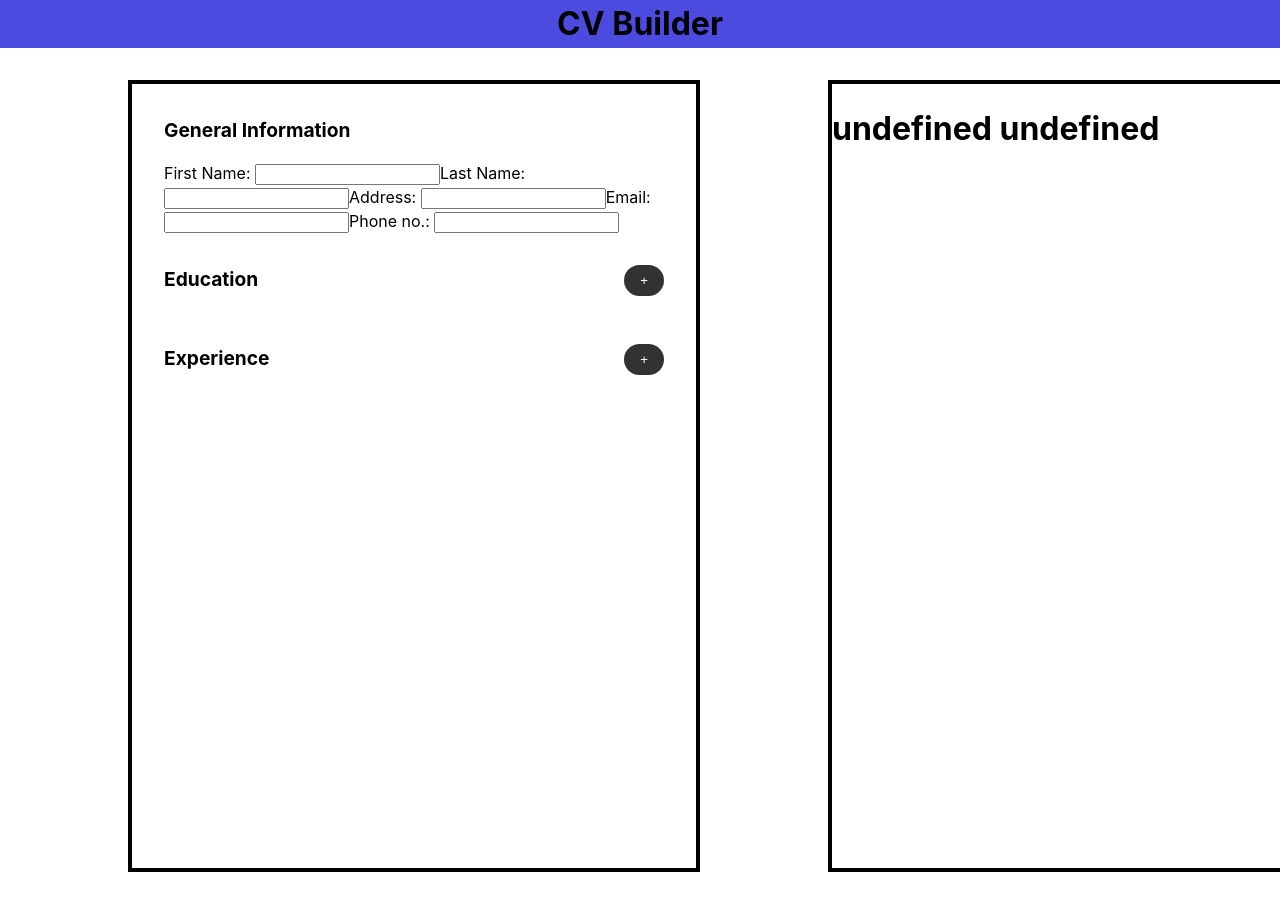
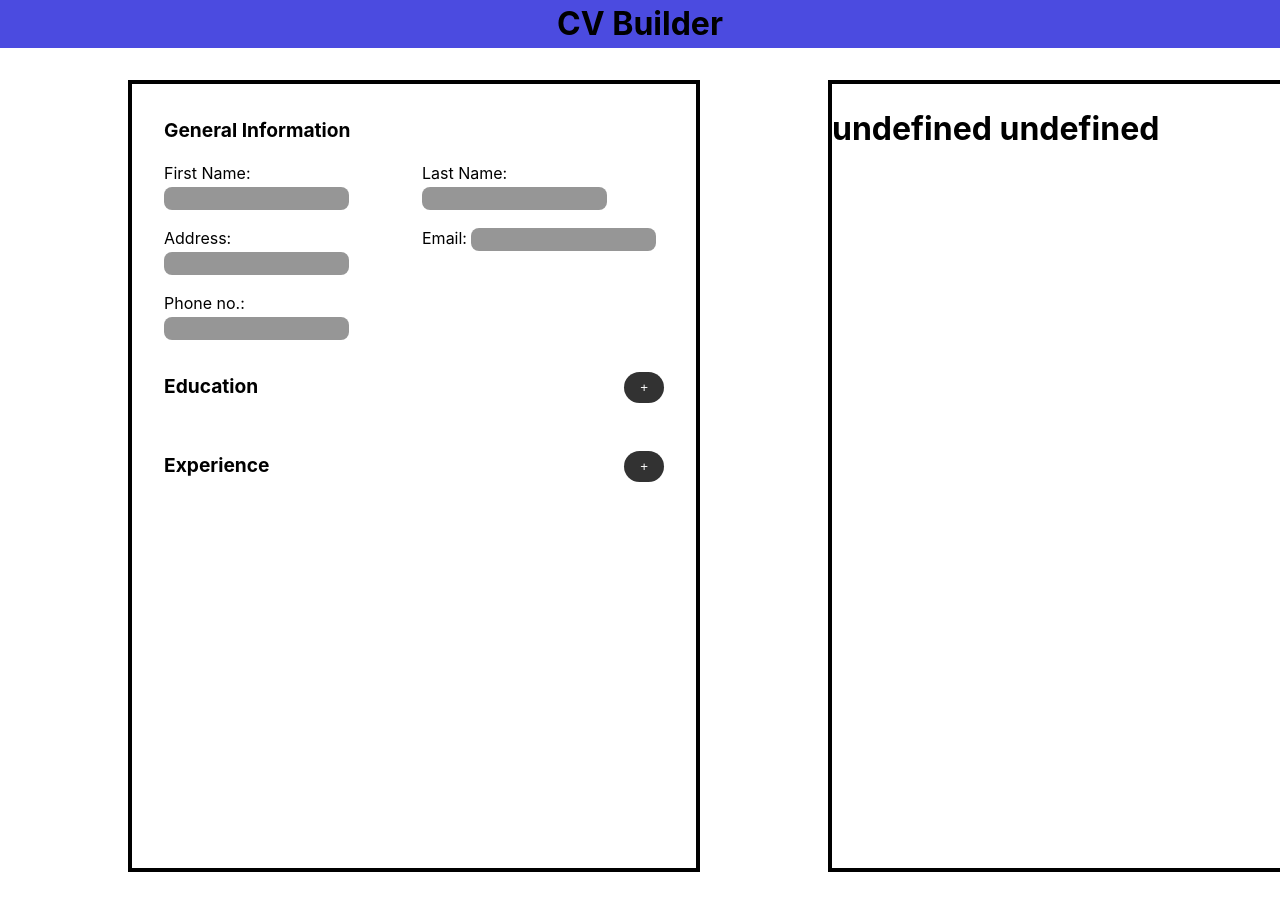
Before and after one commit to Meeran-Tofiq/cv-generator-react, a React (Vite) app: page / in a window 1280 px wide. Shown: the top 904 px of the page. Built offline with nearby package versions, Linux system fonts and the light colour scheme.

Commit message:
Style input fields

```diff
--- a/src/index.css
+++ b/src/index.css
@@ -76,12 +76,29 @@ button:hover {
 li {
 	list-style: none;
 	display: flex;
+	margin-bottom: 2rem;
 }
 
-span {
+.template span {
 	display: flex;
 	width: 100%;
 	justify-content: space-between;
 	font-size: larger;
 	font-weight: 700;
 }
+
+form {
+	appearance: none;
+	display: grid;
+	grid-template-columns: 1fr 1fr;
+	gap: 1rem;
+}
+
+input {
+	appearance: none;
+	border: none;
+	background-color: rgba(80, 80, 80, 0.6);
+	border-radius: 0.5rem;
+	padding: 0.25rem;
+	color: white;
+}
```
